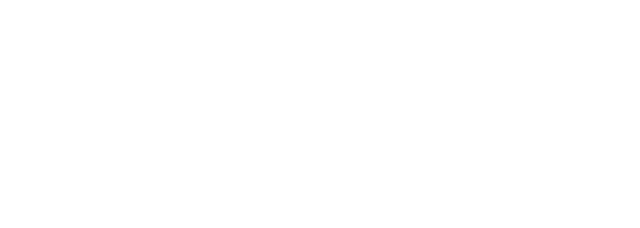
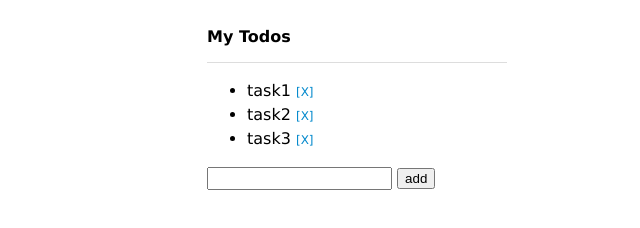
Before and after one commit to daikichi80/MyVueApp, a plain HTML site: page index.html in a window 1280 px wide. Shown: the whole page, without its empty margins (283-923 px from the left). Drawn offline with nearby package versions, Linux system fonts and the light colour scheme.

Commit message:
deleteボタン実装まで

```diff
--- /dev/null
+++ b/css/styles.css
@@ -0,0 +1,29 @@
+body {
+  font-size: 16px;
+  font-family: Verdana, Geneva, Tahoma, sans-serif;
+}
+
+.container {
+  width: 300px;
+  margin: auto;
+}
+
+#app h1 {
+  font-size: 16px;
+  border-bottom: 1px solid #ddd;
+  padding: 16px 0px;
+}
+
+#app li {
+  line-height: 1.5;
+}
+
+#app input[type='text'] {
+  padding:2px;
+}
+
+.command{
+  font-size: 12px;
+  cursor: pointer;
+  color: #08c;
+}
--- a/index.html
+++ b/index.html
@@ -3,10 +3,25 @@
 <head>
   <meta charset="UTF-8">
   <meta name="viewport" content="width=device-width, initial-scale=1.0">
-  <link rel="stylesheet" href="./css/style.css">
+  <link rel="stylesheet" href="./css/styles.css">
   <title>My Vue app</title>
 </head>
 <body>
+  <div id = "app" class ='container'>
+    <h1>My Todos</h1>
+    <ul>
+      <li v-for = '(todo,index) in todos'>
+        {{ todo }}
+        <span @click ='deleteItem(index)' class='command'>[X]</span>
+      </li>
+    </ul>
+    <form @submit.prevent ='addItem'>
+      <input type="text" v-model ='newItem'>
+      <input type="submit" value="add">
+    </form>
+  </div>
+
+
   <script src="https://cdn.jsdelivr.net/npm/vue/dist/vue.js"></script>
   <script src="js/main.js"></script>
 </body>
--- a/js/main.js
+++ b/js/main.js
@@ -0,0 +1,23 @@
+
+var vm = new Vue({
+  el:'#app',
+  data:{
+    newItem:'',
+    todos: [
+      'task1',
+      'task2',
+      'task3'
+    ]
+  },
+  methods:{
+    addItem :function(){
+      this.todos.push(this.newItem);
+      this.newItem =''
+    },
+    deleteItem :function(index){
+      if(confirm('are you sure?')){
+        this.todos.splice(index,1);
+      }
+  }
+  }
+})
```
Also changed, not shown: css/style.css (deleted).
